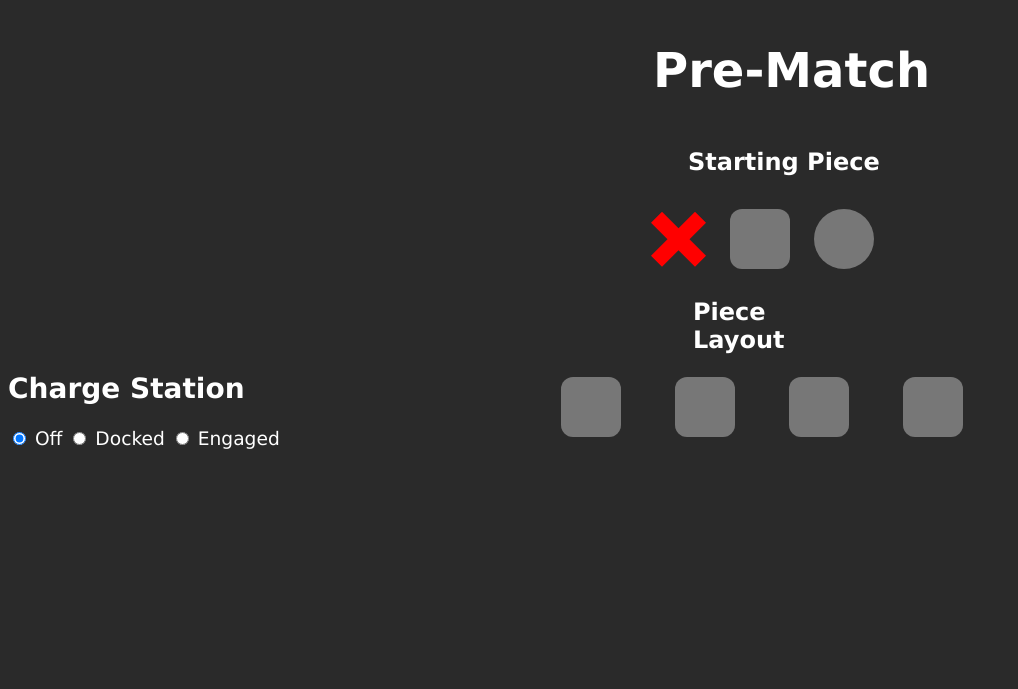
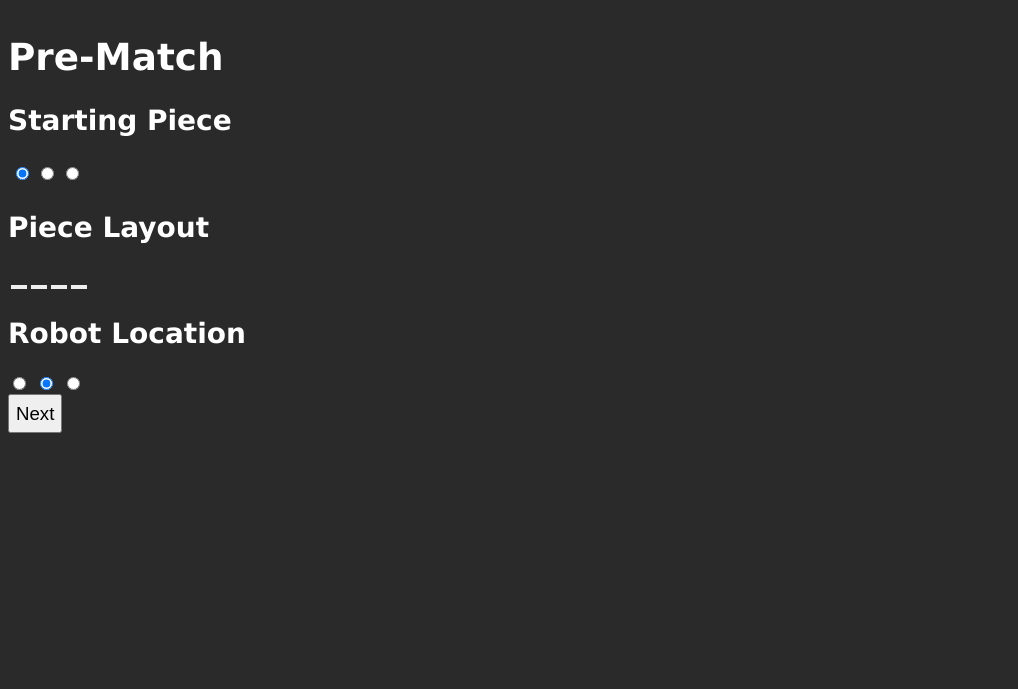
Before and after one commit to cavineers/ScoutingApp2023, a Flask app: template templates/2023/prematch.html in a window 1280 px wide; the page is wider, and only the part inside the window is pictured. Shown: the part 80-769 px from the top of that part, without its empty margins (0-1018 px from the left). After the commit the page ends 513 px from the top of that part, so only its background shows below. Run offline with Flask 2, Linux system fonts and the light colour scheme; the template is opened without the code that fills it, so the values that code supplies are empty.

Commit message:
Update prematch.html

```diff
--- a/templates/2023/prematch.html
+++ b/templates/2023/prematch.html
@@ -1,10 +1,10 @@
 {% extends "base.html" %}
 {% block title %}4541 Scouting App | 2023{% endblock %}
 {% block styles %}
-<link rel="stylesheet" href="/static/2023/css/prematch.css">
+<link rel="stylesheet" href="/static/2023/css/auto.css">
 {% endblock %}
 {% block scripts %}
-<script src="/static/2023/js/prematch.js"></script>
+<script src="/static/2023/js/auto.js"></script>
 {% endblock %}
 {% block contents %}
 <div>
@@ -51,19 +51,19 @@
             </table>
         </div>
     </div>
-    <div class="charge">
-        <h2>Charge Station</h2>
+    <div class="roboPos">
+        <h2>Robot Location</h2>
         <label>
-            <input type="radio" id="chargeOff" name="station" value="off" checked>
-            <span class="left">Off</span>
+            <input type="radio" id="roboLeft" name="roboPos" value="left">
+            <span></span>
         </label>
         <label>
-            <input type="radio" id="chargeDocked" name="station" value="docked">
-            <span class="mid">Docked</span>
+            <input type="radio" id="roboMid" name="roboPos" value="mid" checked>
+            <span></span>
         </label>
         <label>
-            <input type="radio" id="chargeEngaged" name="station" value="engaged">
-            <span class="right">Engaged</span>
+            <input type="radio" id="roboRight" name="roboPos" value="right">
+            <span></span>
         </label>
     </div>
     <div class="next_container">
```
